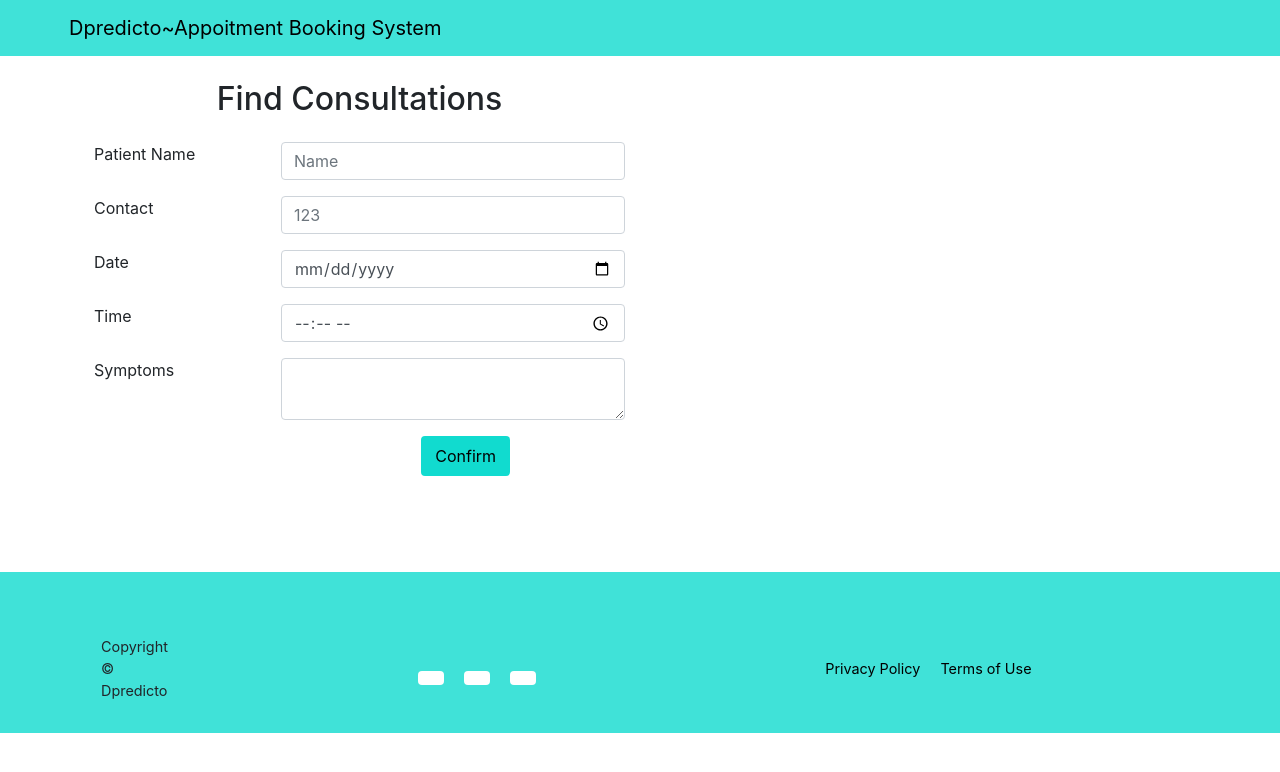
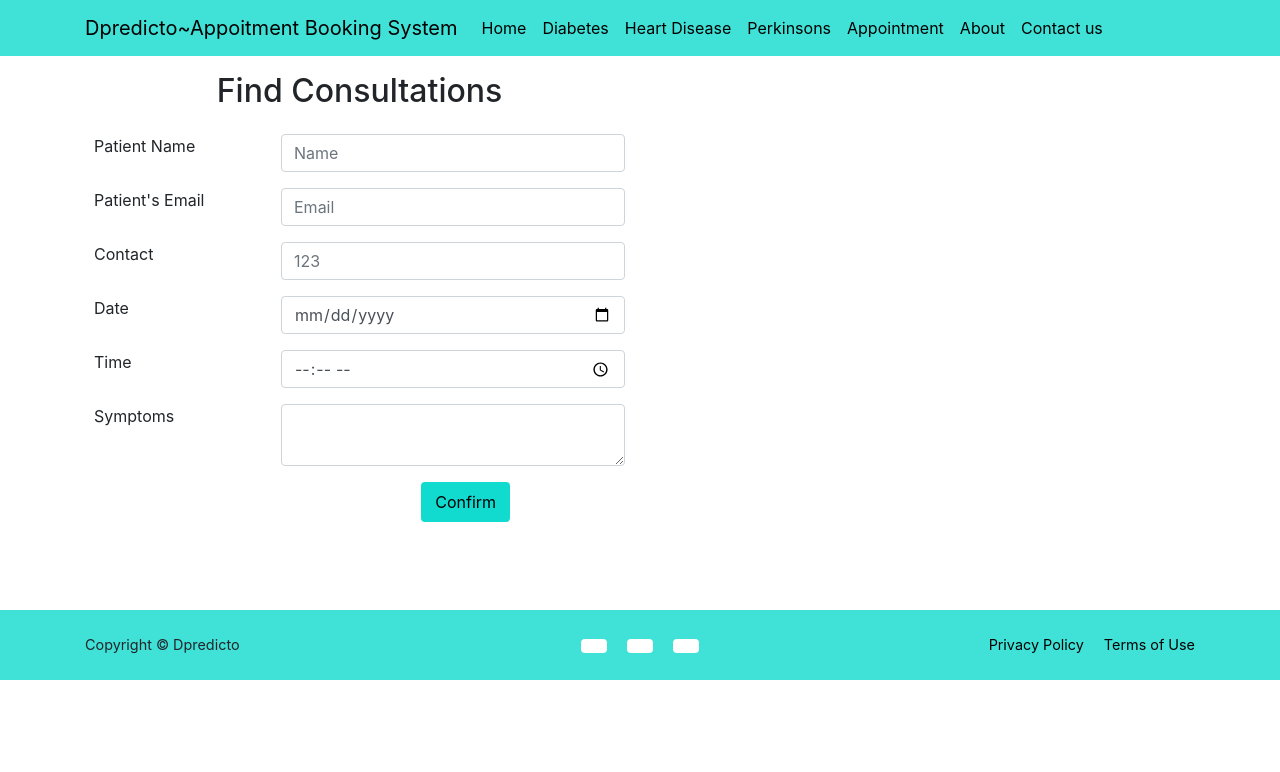
Before and after one commit to shubham-murtadak/Dpredicto-An-Disease-Prediction-System, a Flask app: template templates/a.html in a window 1280 px wide. Shown: the top 772 px of the page. Run offline with Flask 3, Linux system fonts and the light colour scheme; the template is opened without the code that fills it, so the values that code supplies are empty; parts of the project's set-up code (start-up, migrations or seed data) failed here and were passed over; some libraries are stand-ins or nearby versions.

Commit message:
Appointment Booking System Working

```diff
--- a/app.py
+++ b/app.py
@@ -216,9 +216,60 @@
 #     message={"answer":response}
 #     return jsonify(message)
 
-@app.route('/appointment', methods=['GET', 'POST'])
+@app.route('/a')
 def appointment():
+    return render_template("a.html")
 
-    return render_template('a.html')
+@app.route('/a', methods=["POST"])
+def appointment_booking():
+    # No need for OTP here, for appointment booking use OTP create a button confirm booking once clicked run the otp code
+
+    mail_user = os.environ.get('TestUser')
+    mail_pass = os.environ.get('TestUserPass')
+
+    def GenEmailA(email, name, date, time, disease):
+        subject = "Appointment Confirmation!"
+        body = '''
+            Dear {},
+
+            We are pleased to confirm your appointment for a medical consultation at our clinic. We appreciate your trust in our services and look forward to providing you with the best possible care. Please find the details of your appointment below:
+
+            Patient's Name: {}
+            Date: {}
+            Time: {}
+            Type of Disease: {}
+
+            Please make sure to arrive at least 15 minutes before your scheduled appointment time to complete any necessary paperwork and to ensure a smooth check-in process.
+
+            In case of any changes or if you need to reschedule your appointment, kindly notify us at least 24 hours in advance so that we can accommodate your request and offer the slot to another patient in need.
+
+            For any questions or concerns, feel free to reach out to our clinic at dpredicto@gmail.com. Our team will be more than happy to assist you.
+
+            We look forward to seeing you soon and working towards your well-being.
+        '''.format(name, name, date, time, disease)
+
+        em = EmailMessage()
+        em['From'] = mail_user
+        em['To'] = email
+        em['Subject'] = subject
+        em.set_content(body)
+
+        context = ssl.create_default_context()
+
+        with smtplib.SMTP_SSL('smtp.gmail.com', 465, context=context) as smtp:
+            smtp.login(mail_user, mail_pass)
+            smtp.sendmail(mail_user, email, em.as_string())
+
+    name = request.form.get('name')
+    email = request.form.get('email')
+    date = request.form.get('date')
+    time = request.form.get('samay')
+    disease = request.form.get('type')
+
+    GenEmailA(email, name, date, time, disease)
+    return render_template("a.html", label=1)
+
+
+
 if __name__ == '__main__':
     app.run(debug=True)
--- a/templates/a.html
+++ b/templates/a.html
@@ -21,10 +21,29 @@
            aria-label="Toggle navigation"><i class="fas fa-syringe fa-2x"></i>
            </button>
           <div class="collapse navbar-collapse" id="navbarResponsive">
-              <ul class="navbar-nav ml-auto">
-                <li class="nav-item"><a class="nav-link"
-
-              </ul>
+              <ul class="navbar-nav me-auto mb-2 mb-lg-0">
+                    <li class="nav-item">
+                        <a class="nav-link active" aria-current="page" href="#">Home</a>
+                    </li>
+                    <li class="nav-item">
+                        <a class="nav-link active" aria-current="page" href="/diabetes">Diabetes</a>
+                    </li>
+                    <li class="nav-item">
+                        <a class="nav-link active" aria-current="page" href="/heart">Heart Disease</a>
+                    </li>
+                    <li class="nav-item">
+                        <a class="nav-link active" aria-current="page" href="/parkinsons">Perkinsons</a>
+                    </li>
+                    <li class="nav-item">
+                      <a class="nav-link active" aria-current="appoitment" href="/a">Appointment</a>
+                    </li>
+                    <li class="nav-item">
+                        <a class="nav-link active" aria-current="page" href="/about">About</a>
+                    </li>
+                    <li class="nav-item">
+                        <a class="nav-link active" aria-current="page" href="/contact">Contact us</a>
+                    </li>
+                </ul>
           </div>
       </div>
   </nav>
@@ -39,16 +58,29 @@
               <h2 class="text-center my-4">
                   Find Consultations
               </h2>
-              <form>
+              <form method="POST" action="/a">
+
+
                   <div class="form-group row">
                       <label class="col-sm-4 col-lg-4">
                           Patient Name
                       </label>
                       <div class="col-sm-8 col-lg-8">
-                          <input type="text"id="patient-name"class="form-control"
+                          <input type="text"id="patient-name"class="form-control" name="name"
                           placeholder="Name"required>
                       </div>
                   </div>
+
+                   <div class="form-group row">
+                      <label class="col-sm-4 col-lg-4">
+                          Patient's Email
+                      </label>
+                      <div class="col-sm-8 col-lg-8">
+                          <input type="text"id="patient-email"class="form-control" name="email"
+                          placeholder="Email"required>
+                      </div>
+                  </div>
+
                   <!---->
                   <div class="form-group row">
                     <label class="col-sm-4 col-lg-4">
@@ -65,7 +97,7 @@
                       Date
                     </label>
                     <div class="col-sm-8 col-lg-8">
-                        <input type="date"id="date"class="form-control">
+                        <input type="date"id="date"class="form-control" name="date">
                     </div>
                 </div>
                 <!---->
@@ -74,7 +106,7 @@
                        Time
                     </label>
                     <div class="col-sm-8 col-lg-8">
-                        <input type="time"id="time"class="form-control">
+                        <input type="time"id="time"class="form-control" name="samay">
                        </div>
                 </div>
                 <!---->
@@ -83,7 +115,7 @@
                        Symptoms
                     </label>
                     <div class="col-sm-8 col-lg-8">
-                        <textarea id="symptoms" class="form-control" required></textarea>
+                        <textarea id="symptoms" class="form-control" name="type" required></textarea>
                     </div>
                 </div>
                 <!---->
@@ -103,6 +135,13 @@
           </div>
       </div>
   </div>
+
+
+  {% if label %}
+  {% if label == 1 %}
+    <h3 style="color: green">Submitted Successfully !</h3>
+  {% endif %}
+  {% endif %}
 
 
   <!-- Footer-->
--- a/templates/home.html
+++ b/templates/home.html
@@ -41,7 +41,7 @@
                         <a class="nav-link active" aria-current="page" href="/parkinsons">Perkinsons</a>
                     </li>
                     <li class="nav-item">
-                      <a class="nav-link active" aria-current="appoitment" href="/appointment">Appointment</a>
+                      <a class="nav-link active" aria-current="appoitment" href="/a">Appointment</a>
                     </li>
                     <li class="nav-item">
                         <a class="nav-link active" aria-current="page" href="/about">About</a>
```
Also changed, not shown: templates/appoitment.html (+14 -4 lines).
